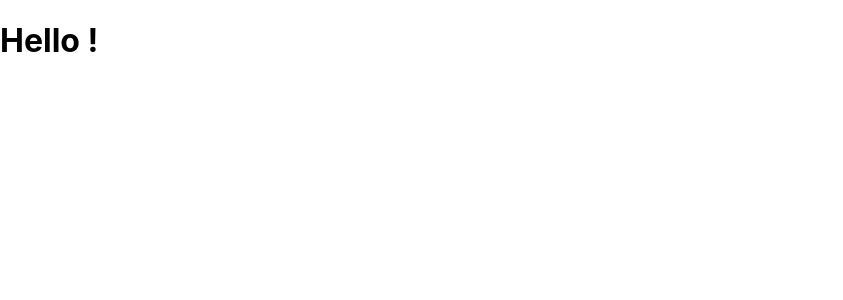
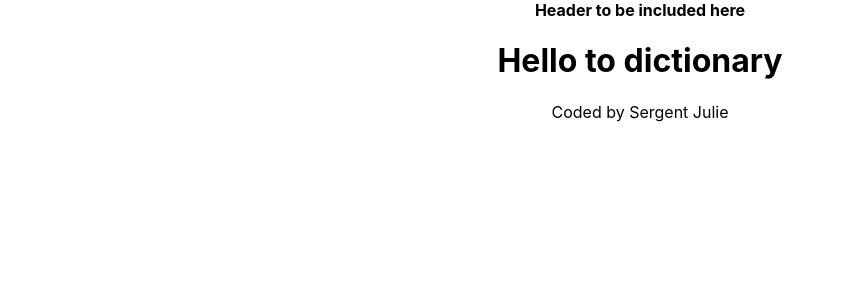
Before and after one commit to Kumaguro3/dictionary-project-react, a React (Create React App) app: page / in a window 1280 px wide. Shown: the top 300 px of the page, without its empty margins (0-843 px from the left). Built offline with nearby package versions, Linux system fonts and the light colour scheme.

Commit message:
Started to create the project structure

```diff
--- a/public/index.html
+++ b/public/index.html
@@ -16,7 +16,6 @@
     <title>Dictionary App</title>
   </head>
   <body>
-    <noscript>You need to enable JavaScript to run this app.</noscript>
     <div id="root"></div>
   </body>
 </html>
--- a/src/App.js
+++ b/src/App.js
@@ -1,15 +1,17 @@
 import "./App.css";
+import Dictionary from "./Dictionary";
 
-function App() {
+export default function App() {
   return (
     <div className="App">
-      <header className="App-header">
-        <p>
-          <h1>Hello ! </h1>
-        </p>
-      </header>
+      <div className="container">
+        <header className="app-header">Header to be included here</header>
+        <main>
+          {" "}
+          <Dictionary />
+        </main>
+        <footer className="app-footer">Coded by Sergent Julie</footer>
+      </div>
     </div>
   );
 }
-
-export default App;
--- /dev/null
+++ b/src/Dictionary.css
@@ -0,0 +1,17 @@
+.Dictionary {
+  background-color: rgb(132, 128, 128);
+}
+
+.app-header {
+  text-align: center;
+  font-weight: bold;
+}
+
+.app-footer {
+  text-align: center;
+}
+
+.dictionary {
+  text-align: center;
+  font-weight: bold;
+}
--- /dev/null
+++ b/src/Dictionary.js
@@ -0,0 +1,10 @@
+import React from "react";
+import "./Dictionary.css";
+
+export default function Dictionary() {
+  return (
+    <div className="dictionary ">
+      <h1>Hello to dictionary</h1>
+    </div>
+  );
+}
```
Also changed, not shown: public/logo192.png (deleted), public/logo512.png (deleted).
